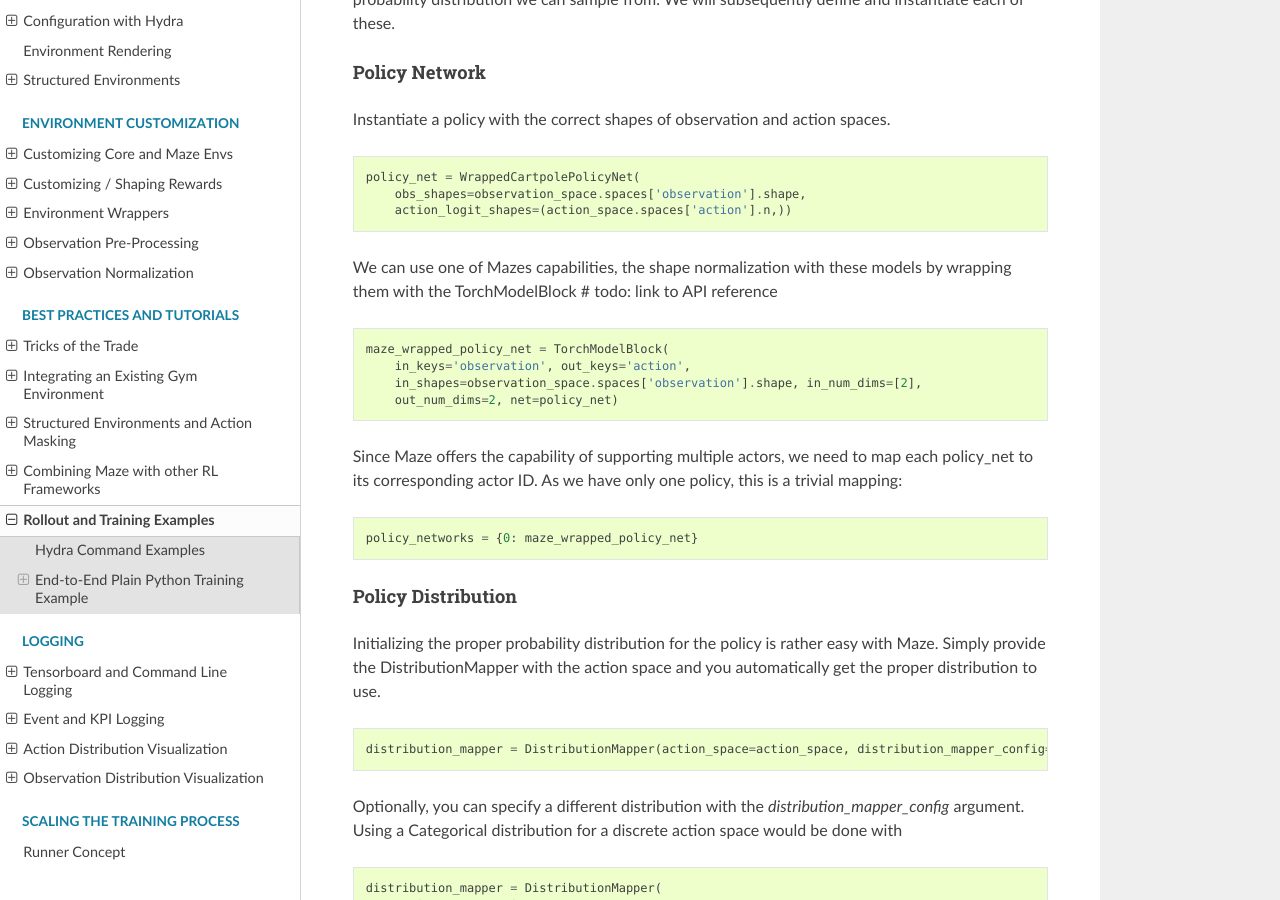
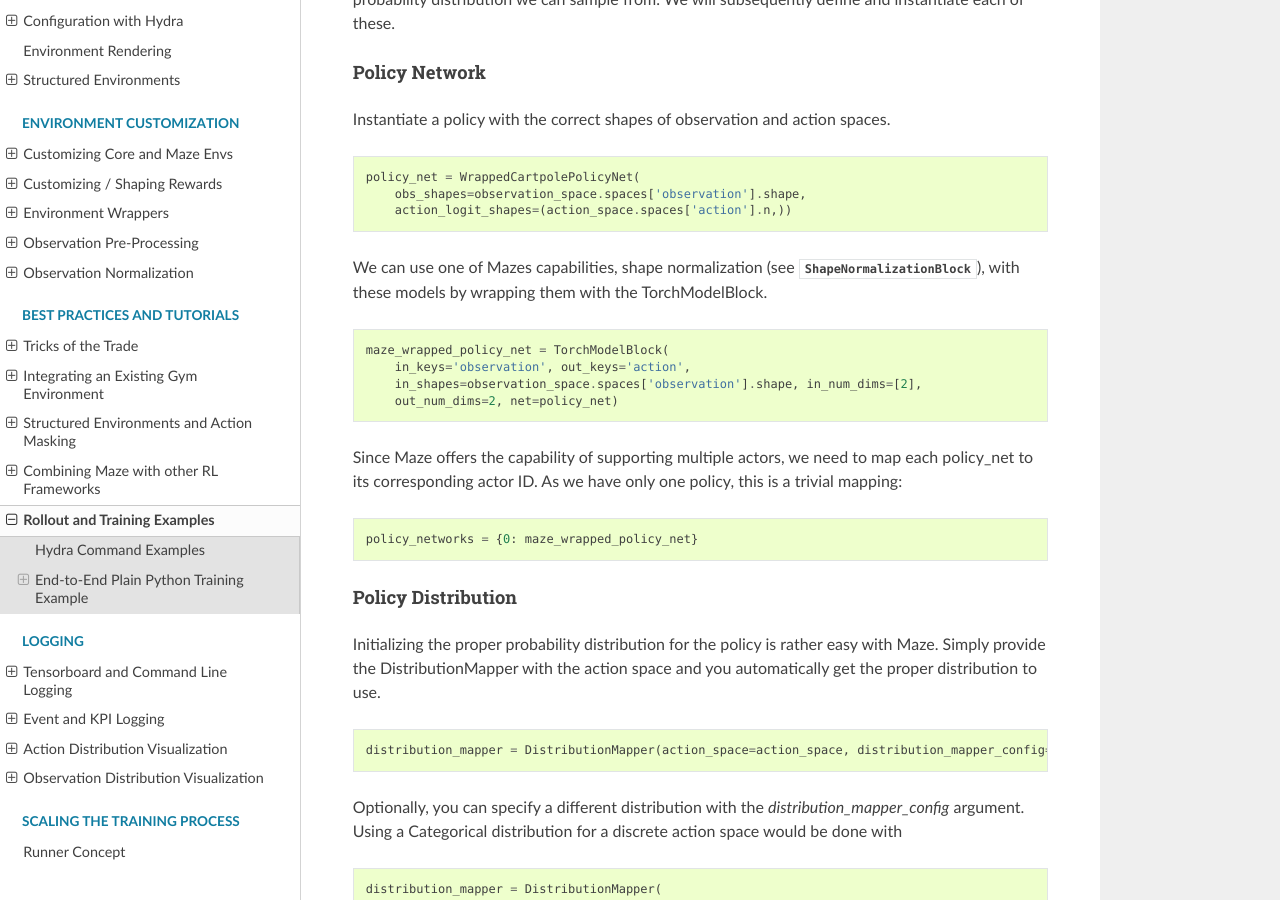
Before and after one commit to enlite-ai/maze, a Sphinx documentation site: the page built from docs/source/best_practices_and_tutorials/example_cmds.rst, in a window 1280 px wide and 900 px high, scrolled down 3199 px. Built offline with Sphinx 7.4.7 and the Read the Docs theme 2.0.0, drawn with Linux system fonts in a browser that asks for light colours.

Commit message:
RL-531: Add missing link

```diff
--- a/docs/source/best_practices_and_tutorials/example_cmds.rst
+++ b/docs/source/best_practices_and_tutorials/example_cmds.rst
@@ -180,8 +180,9 @@
         action_logit_shapes=(action_space.spaces['action'].n,))
 
 
-We can use one of Mazes capabilities, the shape normalization
-with these models by wrapping them with the TorchModelBlock # todo: link to API reference
+We can use one of Mazes capabilities, shape normalization
+(see :class:`ShapeNormalizationBlock <maze.perception.blocks.shape_normalization.ShapeNormalizationBlock>`),
+with these models by wrapping them with the TorchModelBlock.
 
 .. code-block:: python
 
```
